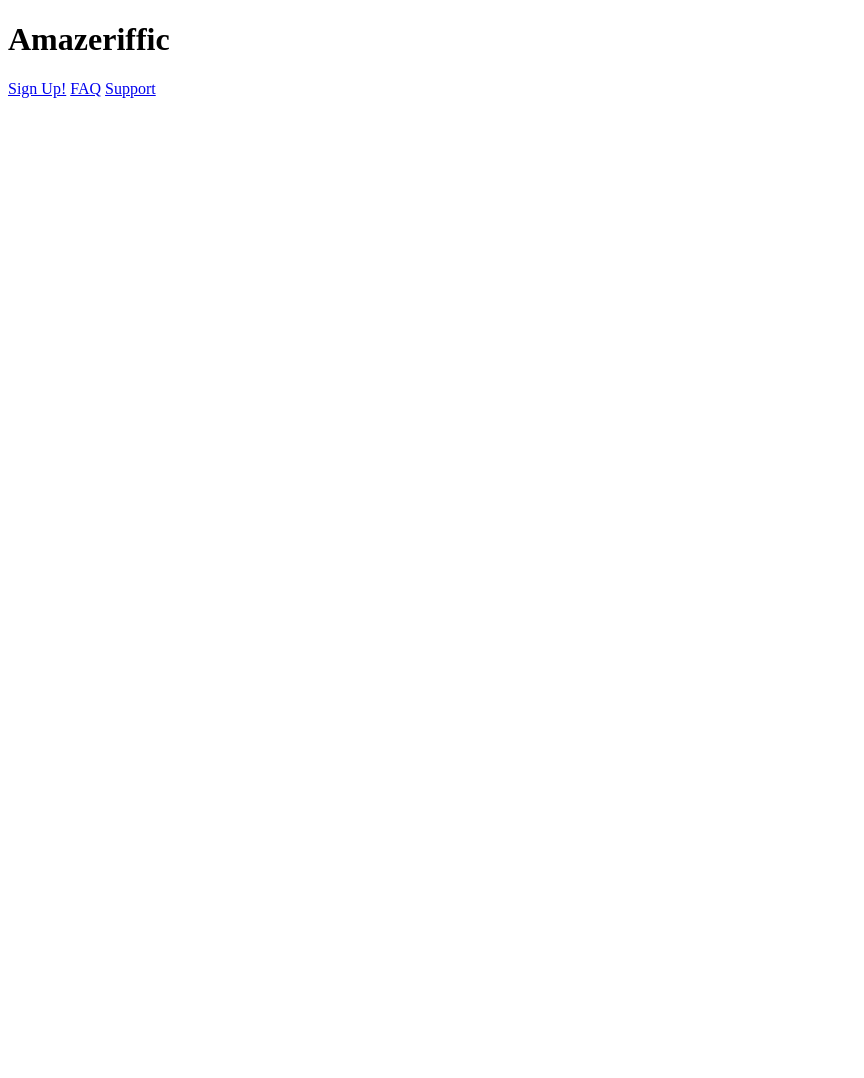
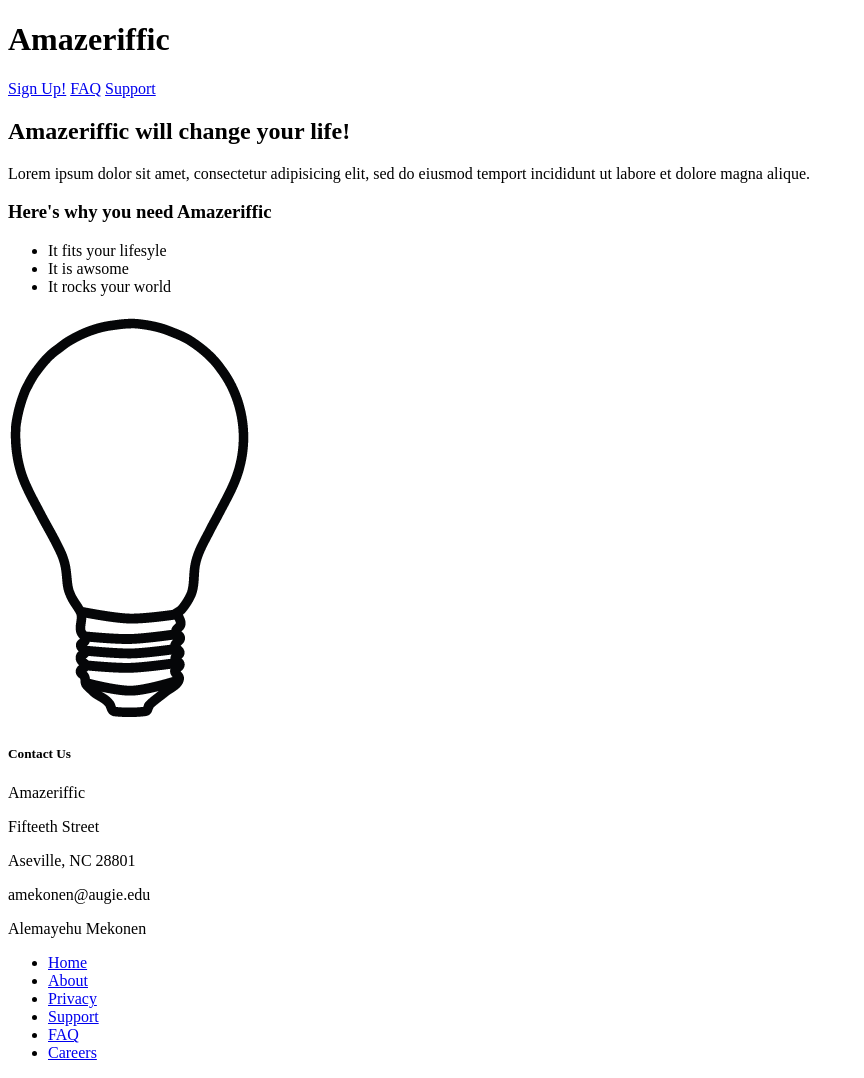
Before and after one commit to AlemayehuDemssie/Cosc225_HW2, a plain HTML site: page index.html in a window 1280 px wide. Shown: the whole page, without its empty margins (0-864 px from the left). Before the commit the page ends 800 px from the top, so only its background shows below. Drawn offline with Linux system fonts and the light colour scheme.

Commit message:
image and footer sturcture added

```diff
--- a/index.html
+++ b/index.html
@@ -15,6 +15,16 @@
         </header>
 
         <main>
+            <h2>Amazeriffic will change your life! </h2>
+            <p>Lorem ipsum dolor sit amet, consectetur adipisicing elit, sed do
+                eiusmod temport incididunt ut labore et dolore magna alique.  </p>
+            <h3>Here's why you need Amazeriffic </h3>
+            <ul>
+                <li>It fits your lifesyle</li>
+                <li>It is awsome</li>
+                <li>It rocks your world</li>
+            </ul>
+            <img src="lightbulb.png" alt="an image of a light bulb">
 
         </main>
         <footer>
@@ -25,6 +35,26 @@
     </body>
 
     <footer>
+        <div class="contact">
+            <h5>Contact Us</h5>
+            <p>Amazeriffic</p>
+            <p>Fifteeth Street</p>
+            <p>Aseville, NC 28801 </p>
+            <p>amekonen@augie.edu</p>
+            <p>Alemayehu Mekonen</p>
+        </div>
+        <div class="Sitemap">
+            <ul>
+                <li><a href="#">Home</a></li>
+                <li><a href="#">About </a></li>
+                <li><a href="#">Privacy</a></li>
+                <li><a href="#">Support</a></li>
+                <li><a href="#">FAQ</a></li>
+                <li><a href="#">Careers</a></li>
+
+            </ul>
+
+        </div>
 
     </footer>
 
```
Also changed, not shown: lightbulb.png (added), 1 other file.
